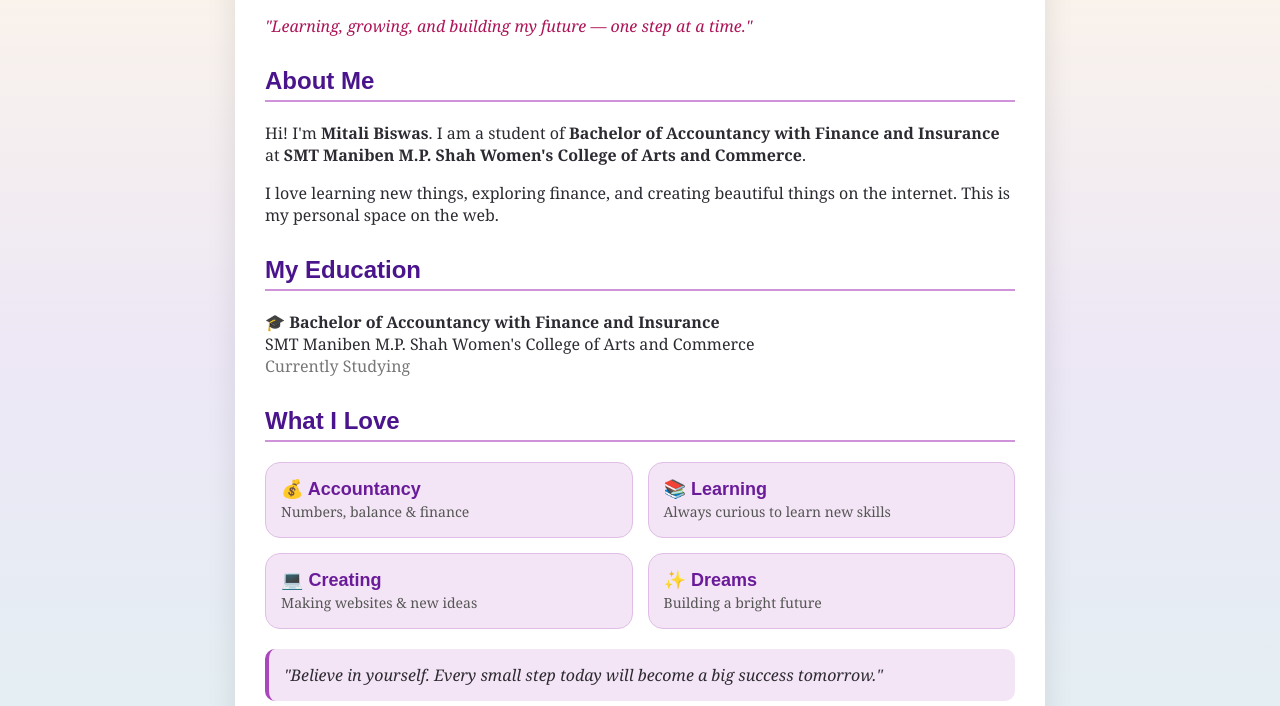
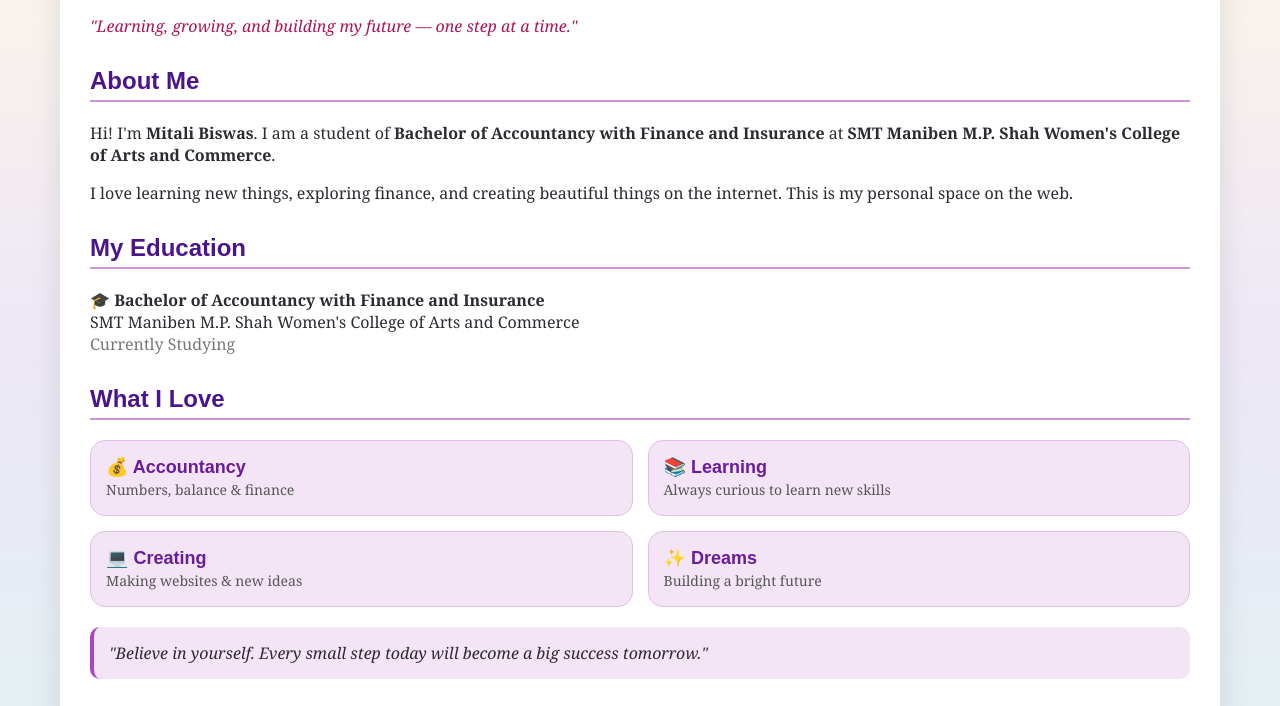
Before and after one commit to mitalibiswas2129/mitalibiswas2129.github.io, a plain HTML site: page index.html in a window 1280 px wide. Shown: the part 169-875 px from the top of the page. Drawn offline with Linux system fonts and the light colour scheme.

Commit message:
Update index.html

```diff
--- a/index.html
+++ b/index.html
@@ -6,7 +6,7 @@
 <title>MITALI BISWAS</title>
 <style>
 body { background: linear-gradient(180deg, #FFF8E7, #EDE7F6, #E0F2F1); color: #2D2A32; font-family: Georgia, serif; margin: 0; padding: 20px; }
-.box { max-width: 750px; margin: auto; background: white; padding: 30px; border-radius: 25px; box-shadow: 0 10px 30px rgba(0,0,0,0.1); }
+.box { max-width: 1100px; margin: auto; background: white; padding: 30px; border-radius: 25px; box-shadow: 0 10px 30px rgba(0,0,0,0.1); }
 h1 { font-size: 38px; margin: 0; color: #4A148C; font-family: sans-serif; }
 .tag { color: #6A1B9A; font-size: 18px; font-weight: bold; margin-top: 5px; }
 .pink { color: #AD1457; font-style: italic; }
```
